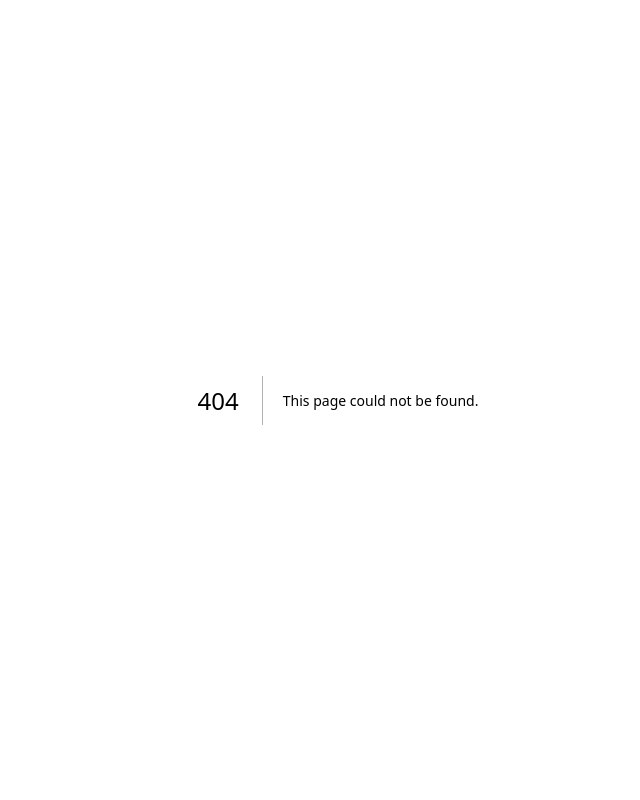
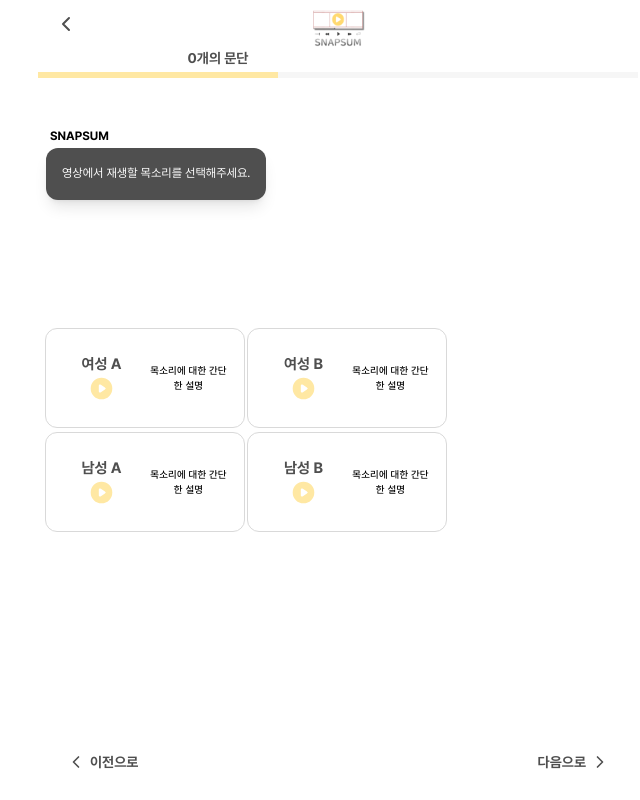
Before and after one commit to Elice-AI-Spark-Camp/SnapSum-frontend, a Next.js app: page /tts in a window 1280 px wide. Before the commit this address had no page. Shown: the whole page, without its empty margins (302-942 px from the left). Built offline with nearby package versions, Linux system fonts and the light colour scheme.

Commit message:
✨ feat: 기본 라우터 설정 ->전체적인라우터 설정 필요

```diff
--- a/src/components/common/ChatMessage.tsx
+++ b/src/components/common/ChatMessage.tsx
@@ -14,15 +14,15 @@ export default function ChatMessage({
   onPrevClick,
 }: ChatMessageProps) {
   return (
-    <div className="w-full max-w-[335px] mx-auto">
+    <div className="w-full max-w-[264px] mx-auto">
       {/* SNAPSUM 헤더 */}
-      <div className=" font-bold mb-2 text-xs">
+      <div className=" font-bold mb-1 ml-1 text-xs">
         SNAPSUM
       </div>
 
       {/* 메시지 박스 */}
       <div className="bg-primary text-white rounded-xl p-4 shadow-lg">
-        <p className="text-sm leading-relaxed">{message}</p>
+        <p className="text-xs leading-relaxed">{message}</p>
       </div>
 
       {/* 네비게이션 버튼 (박스 밖) */}
--- a/src/components/common/NavigationButton.tsx
+++ b/src/components/common/NavigationButton.tsx
@@ -1,4 +1,3 @@
-// components/common/NavigationButton.tsx
 import { ChevronLeft, ChevronRight } from 'lucide-react';
 
 interface NavigationButtonProps {
@@ -22,11 +21,13 @@ export default function NavigationButton({
   return (
     <button
       onClick={onClick}
-      className="flex items-center gap-1 px-2 py-1 text-sm text-primary font-bold transition-colors"
+      className={`flex items-center gap-1 px-1 py-1 ${
+        textType === 'short' ? 'text-xs' : 'text-sm'
+      } text-primary font-bold transition-colors`}
     >
-      {direction === 'prev' && <ChevronLeft className="w-4 h-4" />}
+      {direction === 'prev' && <ChevronLeft className="w-5 h-5" />}
       {getText()}
-      {direction === 'next' && <ChevronRight className="w-4 h-4" />}
+      {direction === 'next' && <ChevronRight className="w-5 h-5" />}
     </button>
   );
 }
--- a/src/pages/text.tsx
+++ b/src/pages/text.tsx
@@ -8,7 +8,6 @@ import ChatMessage from "@/components/common/ChatMessage";
 import NavigationButton from "@/components/common/NavigationButton";
 import CustomHead from "@/components/common/CustomHead";
 import { INITIAL_TEXT } from '@/constants/text';
-
 export default function Text() {
   const router = useRouter();
   const { platform } = router.query;
@@ -66,6 +65,7 @@ export default function Text() {
   };
 
 
+
   return (
     <Layout showInfo={false}>
       <CustomHead title="SNAPSUM - 영상 제작" />
@@ -115,7 +115,7 @@ export default function Text() {
                   />
                 </div>
                 {index < paragraphs.length - 1 && (
-                  <div className="w-full h-px bg-gray-light my-1" />
+                  <div className="w-full h-[2px] bg-gray-default my-1" />
                 )}
               </div>
             ))}
@@ -133,7 +133,7 @@ export default function Text() {
           />
           <NavigationButton
             direction="next"
-            onClick={() => console.log('next')}
+            onClick={() => router.push(`/tts?platform=${platformName}&paragraphCount=${paragraphs.length}`)}
             textType="long"
           />
         </div>
--- /dev/null
+++ b/src/pages/tts.tsx
@@ -0,0 +1,76 @@
+import { useRouter } from 'next/router';
+import Layout from "@/components/layout/Layout";
+import StepProgressBar from "@/components/common/StepProgressBar";
+import ChatMessage from "@/components/common/ChatMessage";
+import NavigationButton from "@/components/common/NavigationButton";
+import CustomHead from "@/components/common/CustomHead";
+import TTSButton from "@/components/common/TTSButton";
+import { useState } from 'react';
+
+export default function tts() {
+  const router = useRouter();
+  const { platform, paragraphCount } = router.query;
+  const platformName = typeof platform === 'string' ? platform : '';
+  const count = typeof paragraphCount === 'string' ? parseInt(paragraphCount, 10) : 0;
+
+  const [selectedTTS, setSelectedTTS] = useState<string>('');
+
+  const ttsOptions = [
+    { id: 'female_a', label: '여성 A', sublabel: '목소리에 대한\n간단한 설명' },
+    { id: 'female_b', label: '여성 B', sublabel: '목소리에 대한\n간단한 설명' },
+    { id: 'male_a', label: '남성 A', sublabel: '목소리에 대한\n간단한 설명' },
+    { id: 'male_b', label: '남성 B', sublabel: '목소리에 대한\n간단한 설명' }
+  ];
+
+  return (
+    <Layout showInfo={false}>
+      <CustomHead title="SNAPSUM - TTS 선택" />
+
+      <div className="sticky top-0 bg-white z-50">
+        <StepProgressBar
+          currentStep={2}
+          platform={platformName}
+          paragraphCount={count}
+        />
+      </div>
+
+      <div className="relative w-[600px] mx-auto px-2">
+        <div className="mt-8 mb-32">
+          <div className="mb-6 w-fit">
+            <ChatMessage
+              message="영상에서 재생할 목소리를 선택해주세요."
+              showNavigationButtons={false}
+            />
+          </div>
+
+            </div>
+          <div className="w-[400px] grid grid-cols-2 gap-1 justify-items-center">
+            {ttsOptions.map((tts) => (
+              <TTSButton
+                key={tts.id}
+                onClick={() => setSelectedTTS(tts.id)}
+                isSelected={selectedTTS === tts.id}
+                label={tts.label}
+                sublabel={tts.sublabel}
+              />
+            ))}
+          </div>
+      </div>
+
+      <div className="fixed bottom-0 left-0 right-0 bg-white py-6">
+        <div className="max-w-[600px] mx-auto px-6 flex justify-between">
+          <NavigationButton
+            direction="prev"
+            onClick={() => router.back()}
+            textType="long"
+          />
+          <NavigationButton
+            direction="next"
+            onClick={() => router.push(`/video?platform=${platformName}&paragraphCount=${count}`)}
+            textType="long"
+          />
+        </div>
+      </div>
+    </Layout>
+  );
+}
```
